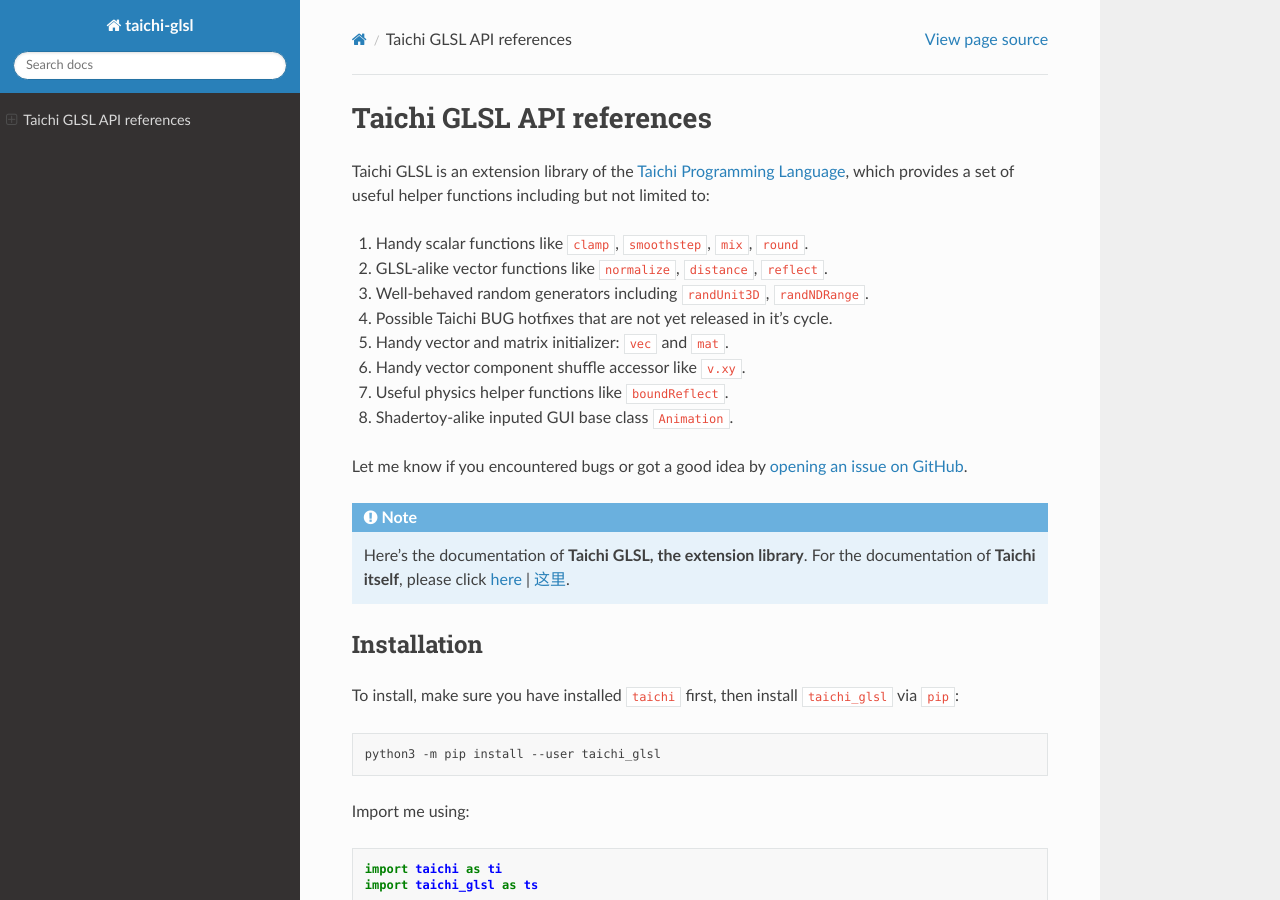
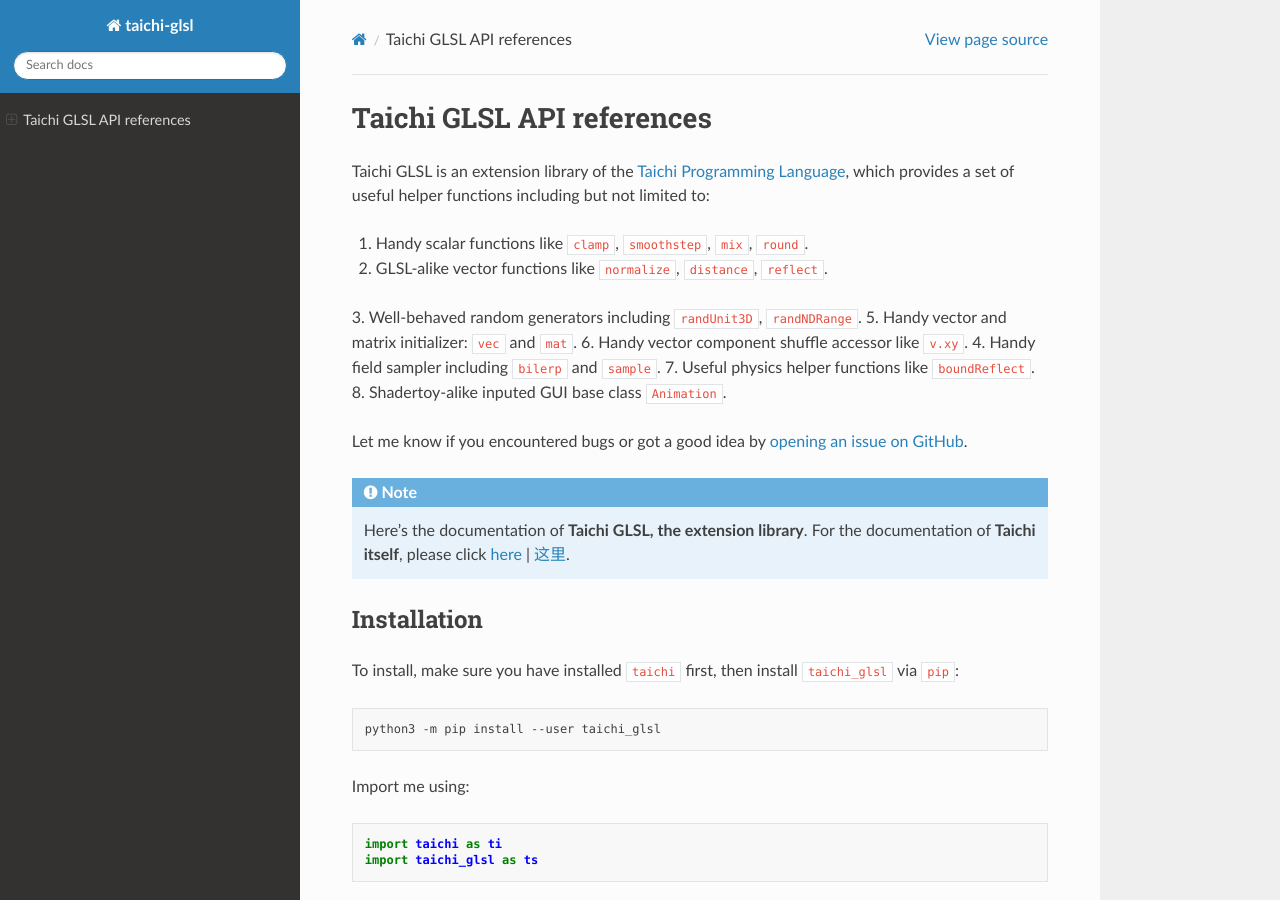
Before and after one commit to taichi-dev/taichi_glsl, a Sphinx documentation site: the page built from docs/index.rst, in a window 1280 px wide and 900 px high. Built offline with Sphinx 7.4.7 and the Read the Docs theme 2.0.0, drawn with Linux system fonts in a browser that asks for light colours.

Commit message:
update desc

```diff
--- a/docs/index.rst
+++ b/docs/index.rst
@@ -6,9 +6,9 @@
 1. Handy scalar functions like ``clamp``, ``smoothstep``, ``mix``, ``round``.
 2. GLSL-alike vector functions like ``normalize``, ``distance``, ``reflect``.
 3. Well-behaved random generators including ``randUnit3D``, ``randNDRange``.
-4. Possible Taichi BUG hotfixes that are not yet released in it's cycle.
 5. Handy vector and matrix initializer: ``vec`` and ``mat``.
 6. Handy vector component shuffle accessor like ``v.xy``.
+4. Handy field sampler including ``bilerp`` and ``sample``.
 7. Useful physics helper functions like ``boundReflect``.
 8. Shadertoy-alike inputed GUI base class ``Animation``.
 
--- a/setup.py
+++ b/setup.py
@@ -12,11 +12,14 @@
 1. Handy scalar functions like ``clamp``, ``smoothstep``, ``mix``, ``round``.
 2. GLSL-alike vector functions like ``normalize``, ``distance``, ``reflect``.
 3. Well-behaved random generators including ``randUnit3D``, ``randNDRange``.
-4. Possible Taichi BUG hotfixes that are not yet released in it's cycle.
 5. Handy vector and matrix initializer: ``vec`` and ``mat``.
 6. Handy vector component shuffle accessor like ``v.xy``.
+4. Handy field sampler including ``bilerp`` and ``sample``.
 7. Useful physics helper functions like ``boundReflect``.
 8. Shadertoy-alike inputed GUI base class ``Animation``.
+
+<[Clike me for documentation] (https://taichi-glsl.readthedocs.io)>_
+<[Clike me for GitHub repo] (https://github.com/taichi-dev/taichi_glsl)>_
 '''
 classifiers = [
     'Intended Audience :: Developers',
```
Also changed, not shown: README.md (+1 -1 lines).
